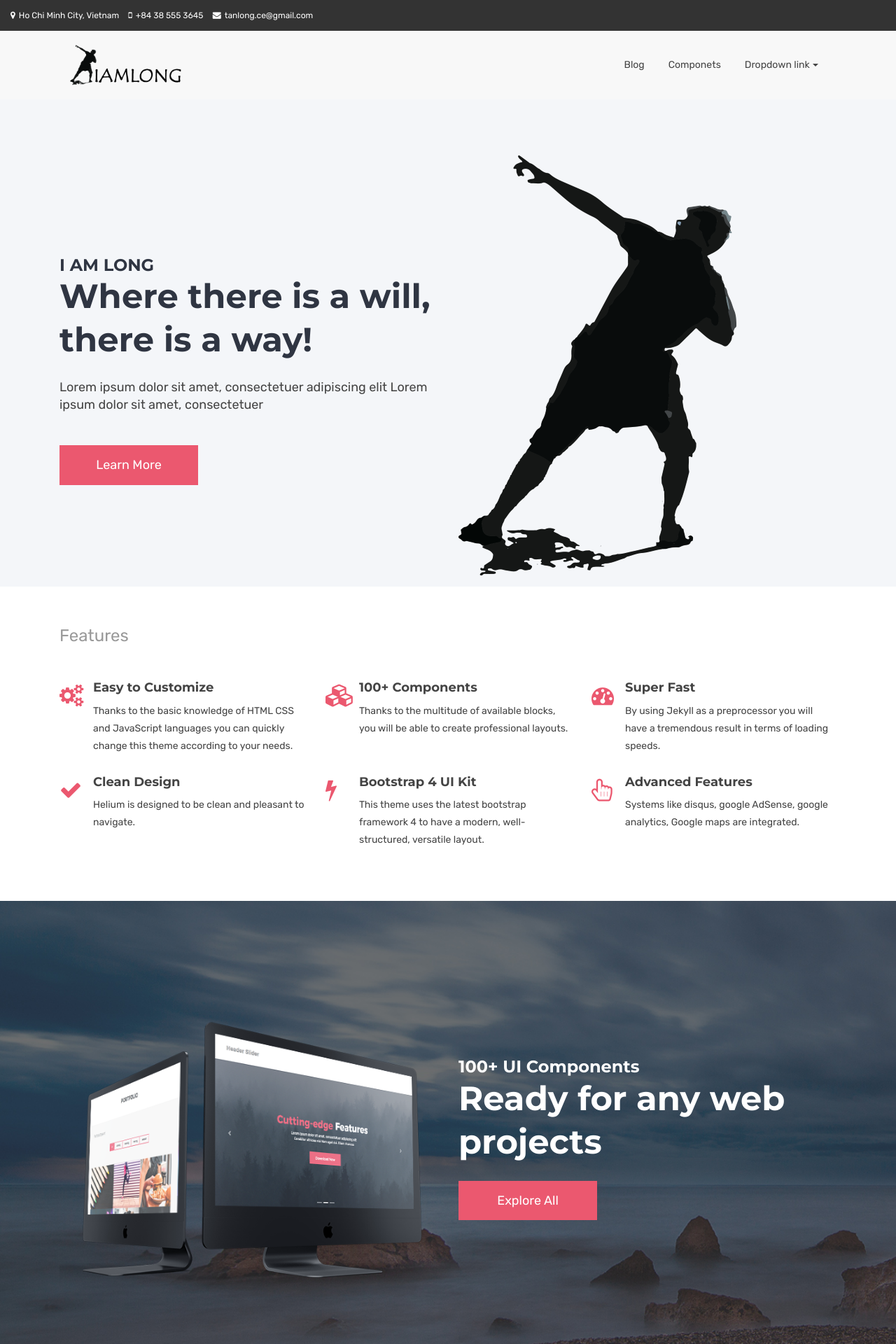
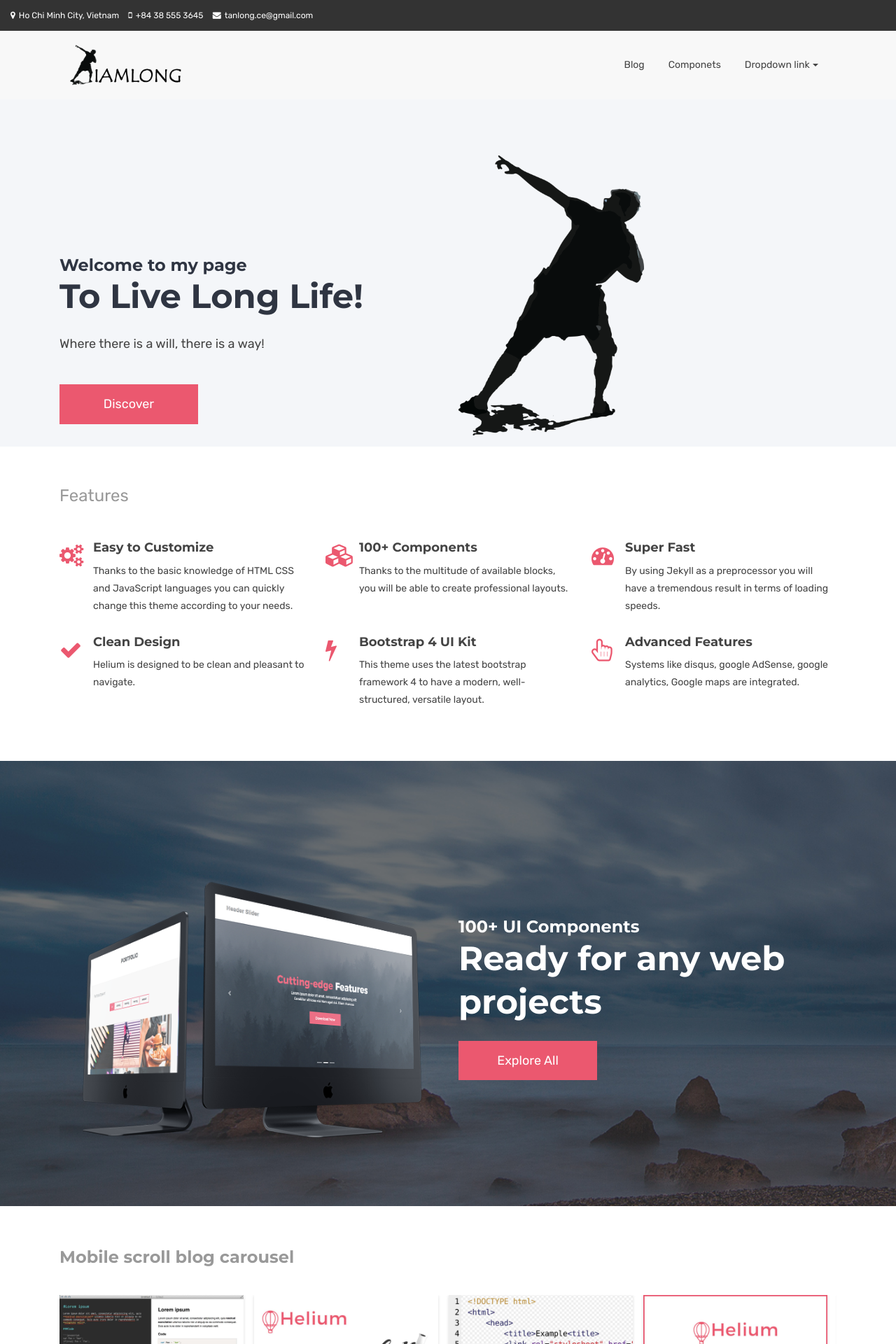
Before and after one commit to longtanle/longtanle.github.io, a Jekyll site: the page built from index.html, in a window 1280 px wide. Shown: the top 1920 px of the page at 70% size. Built offline with Jekyll 4.4.1, drawn with Linux system fonts in a browser that asks for light colours.

Commit message:
Update index.html

```diff
--- a/index.html
+++ b/index.html
@@ -15,10 +15,10 @@ canonical: https://longtanle.github.io
           <div class="row">
             <div class="col-xs-12 col-sm-6">
               <div class="hero-content-v2">
-                <h3>I AM LONG <strong> Where there is a will, there is a way!</strong></h3>
-                <p> Lorem ipsum dolor sit amet, consectetuer adipiscing elit Lorem ipsum dolor sit amet, consectetuer
+                <h3>Welcome to my page<strong>To Live Long Life!</strong></h3>
+                <p> Where there is a will, there is a way!
                 </p>
-                <a href="#" class="page-scroll btn btn-lg btn-default-filled">Learn More</a>
+                <a href="#" class="page-scroll btn btn-lg btn-default-filled">Discover</a>
               </div>
             </div>
             <div class="col-xs-12 col-sm-6">
```
Also changed, not shown: assets/images/bg/logo.png.
